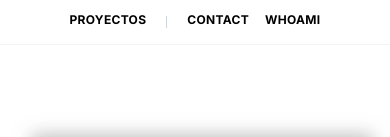
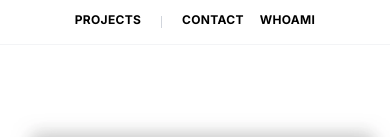
Before and after one commit to httpdiegov/portfolio, a Next.js app: page / in a window 390 px wide. Shown: the top 137 px of the page. Built offline with nearby package versions, Linux system fonts and the light colour scheme.

Commit message:
fix: change to PROJECTS and preserve scroll position on mobile

```diff
--- a/src/components/Hero.tsx
+++ b/src/components/Hero.tsx
@@ -15,7 +15,7 @@ interface HeroProps {
 }
 
 export default function Hero({
-  category = "PROYECTOS",
+  category = "PROJECTS",
   setCategory,
   onViewChange,
   setIsMobileMenuOpen,
@@ -30,8 +30,9 @@ export default function Hero({
   const [mobileSlideIndex, setMobileSlideIndex] = useState(0);
   const [hasMounted, setHasMounted] = useState(false);
   const [showFeatures, setShowFeatures] = useState(false);
+  const [savedMobileSlideIndex, setSavedMobileSlideIndex] = useState(0);
 
-  const menuItems = ["PROYECTOS"];
+  const menuItems = ["PROJECTS"];
 
   const filteredItems = projects.filter((item) => {
     return item.category !== "CONTACT";
@@ -112,6 +113,7 @@ export default function Hero({
   }, [filteredItems, selectedProject, category]); // Added category to ensure reflow recalculation
 
   const openProject = (project: Project) => {
+    setSavedMobileSlideIndex(mobileSlideIndex);
     setSelectedProject(project);
     if (onViewChange) onViewChange(true);
     setScrollPos(0);
@@ -123,6 +125,7 @@ export default function Hero({
   const closeProject = () => {
     setSelectedProject(null);
     setShowFeatures(false);
+    setMobileSlideIndex(savedMobileSlideIndex);
     if (onViewChange) onViewChange(false);
   };
 
```
